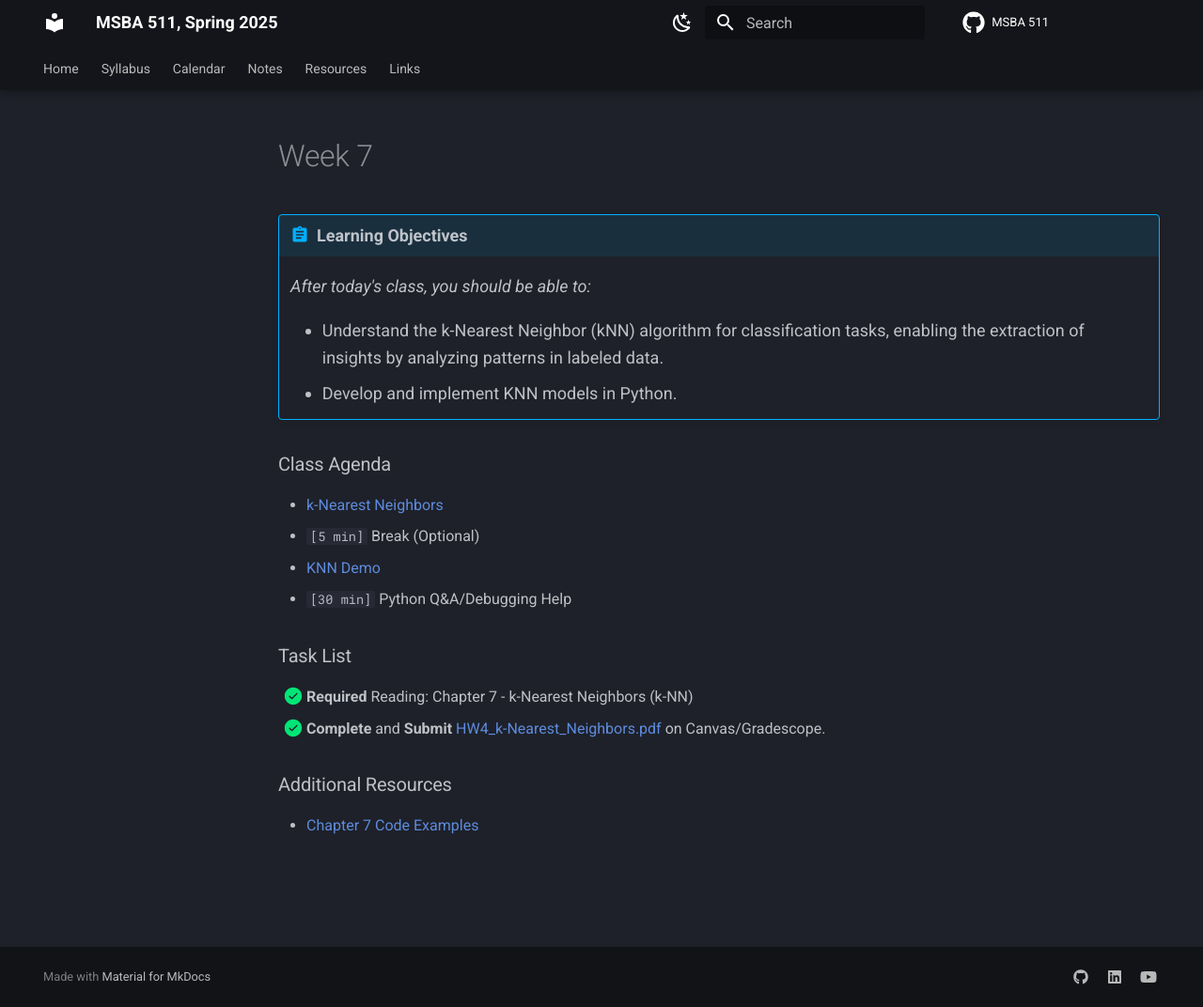
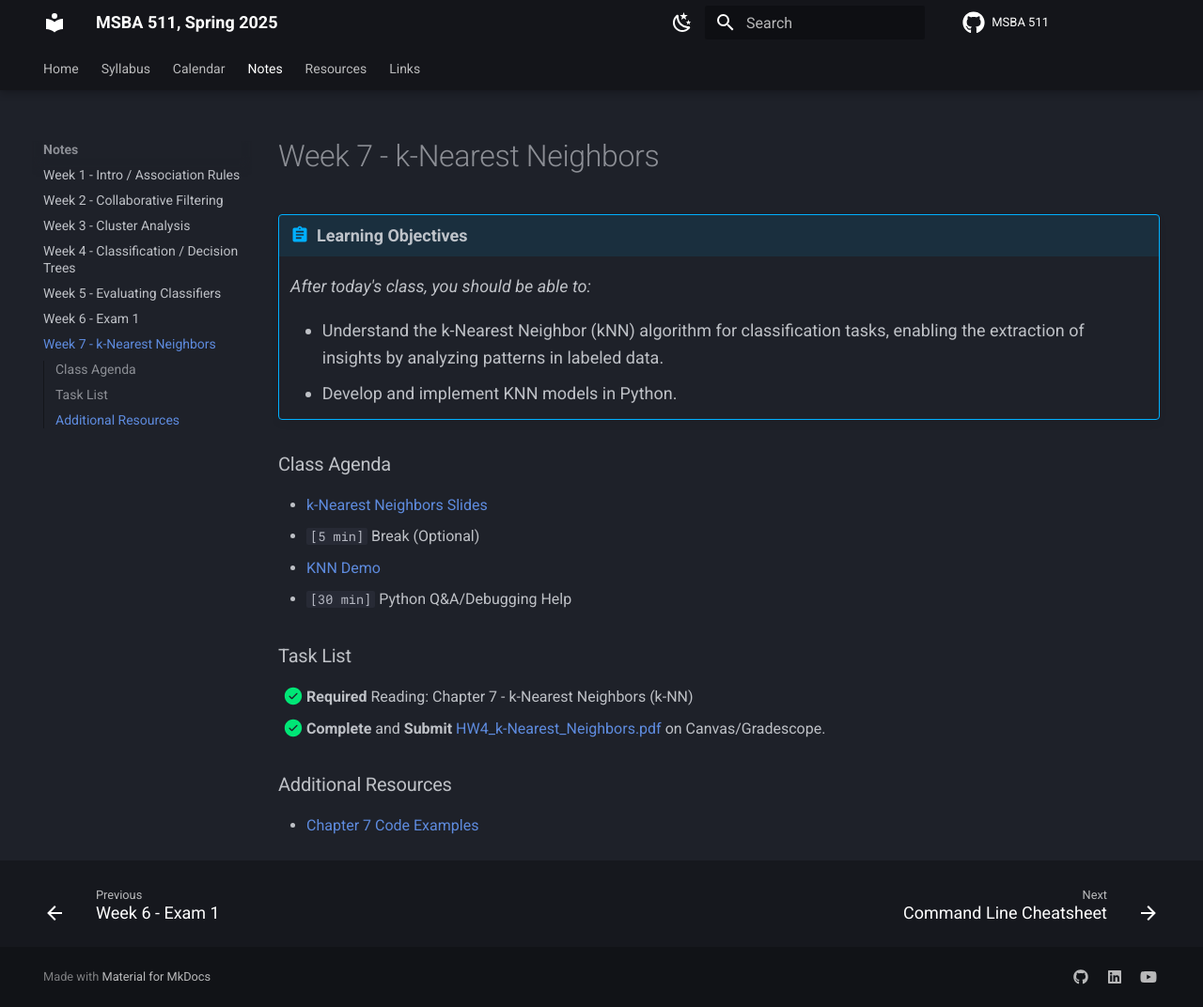
Before and after one commit to dcyoung23/msba511, an MkDocs documentation site: the page built from docs/notes/week_7.md, in a window 1280 px wide and 1072 px high. Shown: the whole window at 94% size. Built offline with MkDocs 1.6.1 and Material for MkDocs 9.7.7, drawn with Linux system fonts in a browser that asks for light colours; comment, search, counter and statistics services are not loaded.

Commit message:
Link updates

```diff
--- a/docs/notes/week_7.md
+++ b/docs/notes/week_7.md
@@ -7,7 +7,7 @@
 
 ### Class Agenda
 
-- [k-Nearest Neighbors](https://github.com/dcyoung23/msba511/blob/main/lectures/7_k-Nearest_Neighbors.pdf)
+- [k-Nearest Neighbors Slides](https://github.com/dcyoung23/msba511/blob/main/lectures/7_k-Nearest_Neighbors.pdf)
 - `[5 min]` Break (Optional)
 - [KNN Demo](https://github.com/dcyoung23/data-mining-examples/blob/main/notebooks/7_knn_starter.ipynb)
 - `[30 min]` Python Q&A/Debugging Help
--- a/mkdocs.yml
+++ b/mkdocs.yml
@@ -13,6 +13,7 @@ nav:
     - Week 4 - Classification / Decision Trees: notes/week_4.md
     - Week 5 - Evaluating Classifiers: notes/week_5.md
     - Week 6 - Exam 1: notes/week_6.md
+    - Week 7 - k-Nearest Neighbors: notes/week_7.md
   - Resources:
     - Python:
       - Command Line Cheatsheet: resources/python/cl_cheatsheet.md
```
Also changed, not shown: docs/notes/week_5.md (+1 -1 lines).
